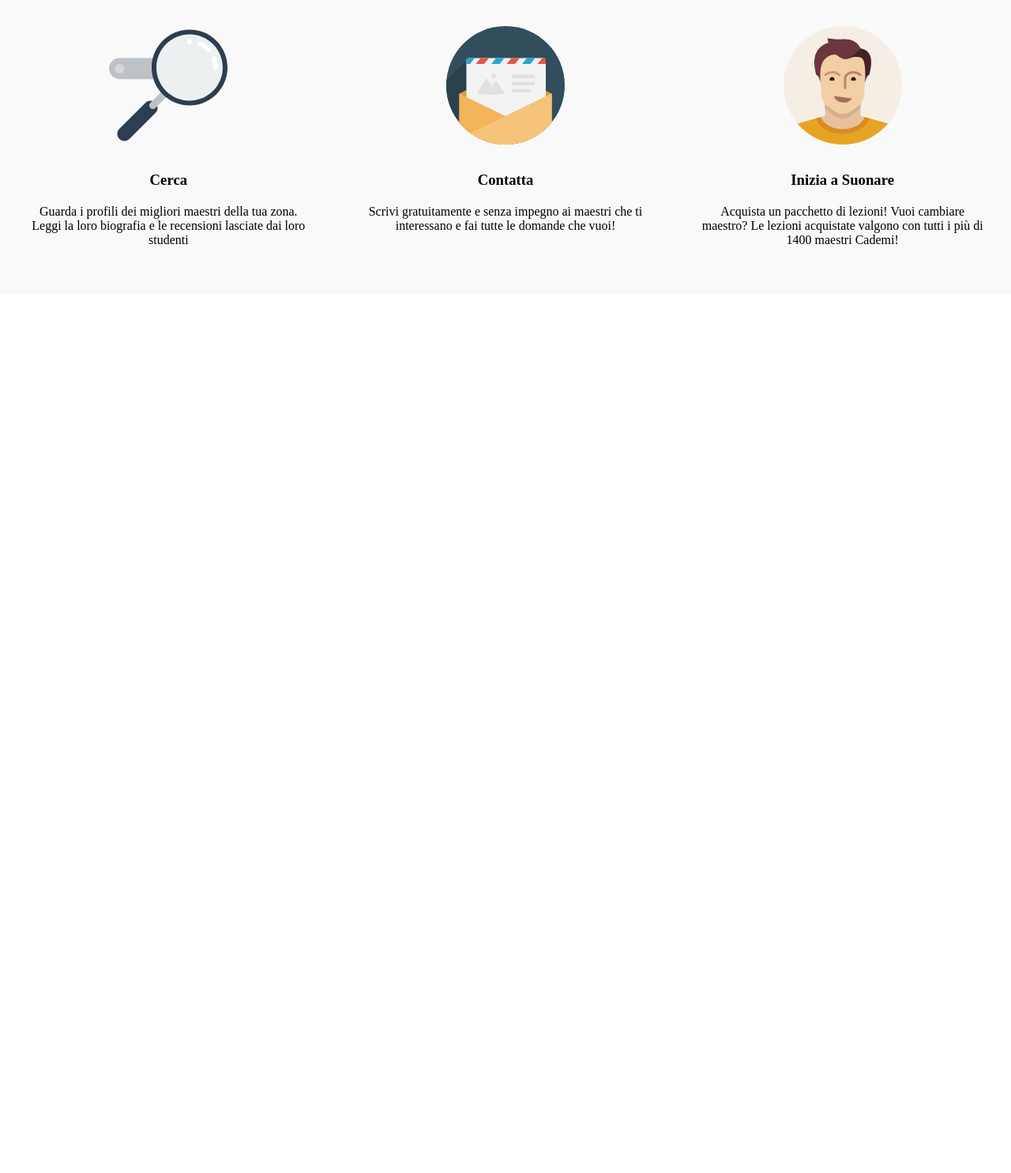
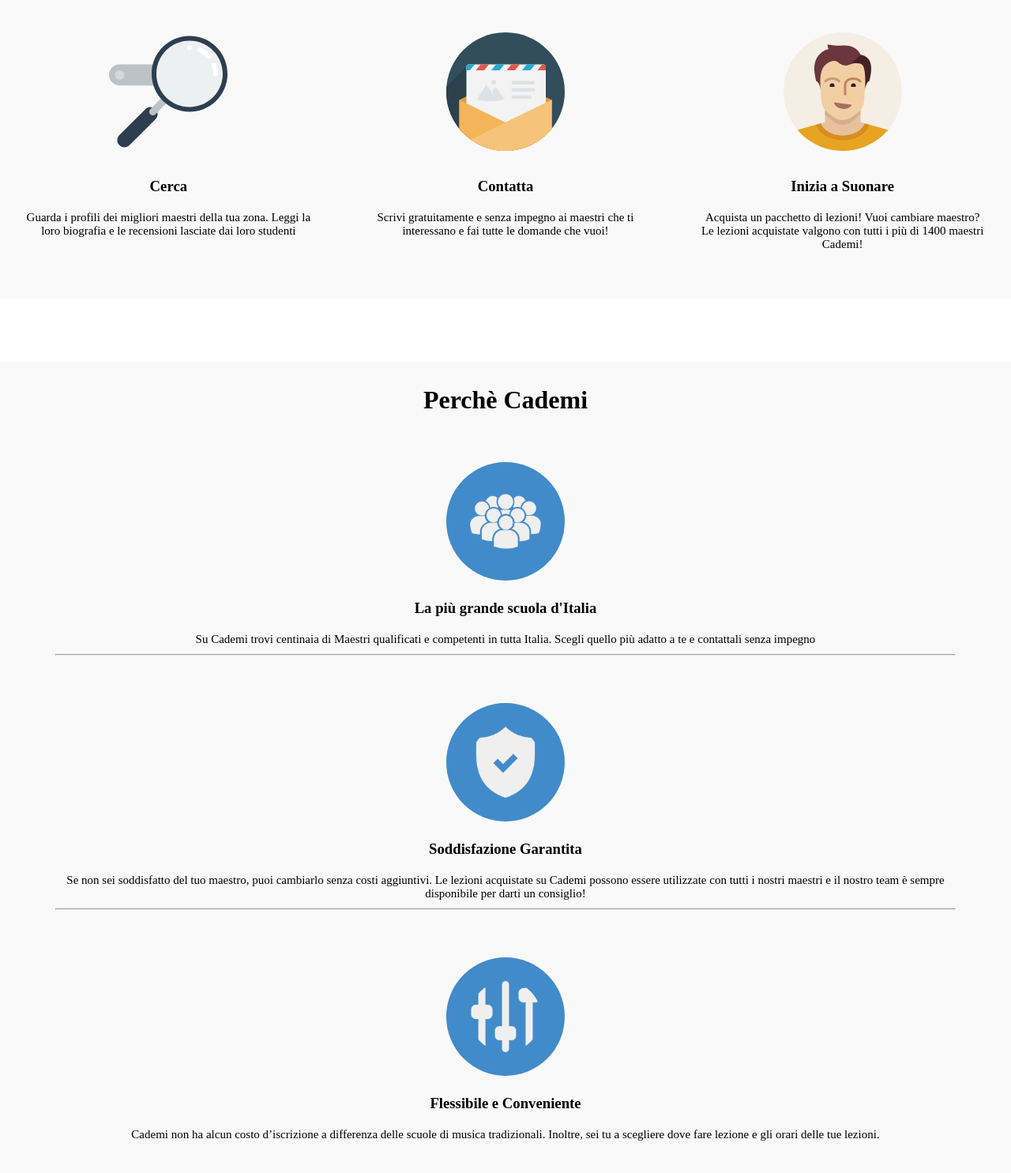
Before and after one commit to lorenaspiller/html-css-resp-wannabe-12bool, a plain HTML site: page index.html in a window 1280 px wide. Shown: the part 589-2074 px from the top of the page at 79% size. Before the commit the page ends 962 px from the top, so only its background shows below. Drawn offline with Linux system fonts and the light colour scheme.

Commit message:
aggiunta sezione why e reso layout responsivo

```diff
--- a/css/style.css
+++ b/css/style.css
@@ -6,7 +6,7 @@
 /* /debug */
 
 /* mix */
-.lezioni, .steps {
+.lezioni, .steps, .why {
   text-align: center;
 }
 /* mix */
@@ -14,6 +14,11 @@
 /* typo */
 h3 {
   margin-bottom: 20px;
+}
+
+p {
+  font-size: 15px;
+  margin-bottom: 10px;
 }
 /* typo */
 
@@ -59,3 +64,41 @@
   margin: 30px 0;
 }
 /* sezione steps */
+
+/* sezione why */
+.why {
+  margin-top: 80px;
+  background-color: #f9f9f9;
+}
+
+.scuola_img,
+.garanzia_img,
+.flessibilita_img {
+  background-color: #428bca;
+  border-radius: 50%;
+  padding: 30px;
+  height: 150px;
+  margin-bottom: 20px;
+}
+
+.why_titolo,
+.scuola,
+.garanzia,
+.flessibilita {
+  padding: 30px;
+}
+
+.scuola_testo,
+.garanzia_testo,
+.flessibilita_testo {
+  padding: 0 40px;
+}
+/* /sezione why */
+
+/* RESPONSIVE */
+@media screen and (min-width: 768px) and (max-width: 991px) {
+  hr {
+    display: none;
+  }
+}
+/* /RESPONSIVE */
--- a/index.html
+++ b/index.html
@@ -112,5 +112,67 @@
     </div>
     <!-- /sezione STEPS -->
 
+
+    <!-- sezione WHY -->
+    <div class="container why">
+
+      <!-- titolo why -->
+      <div class="col-lg-12 col-md-12 col-xs-12 why_titolo">
+        <h1>Perchè Cademi</h1>
+      </div>
+      <!-- /titolo why -->
+
+      <!-- scuola contenuto -->
+      <div class="col-lg-12 col-md-4 col-xs-12 scuola">
+
+        <!-- scuola immagine -->
+        <img class="scuola_img" src="img/icon/profile.png" alt="">
+        <!-- scuola immagine -->
+
+        <!-- scuola testo -->
+        <div class="scuola_testo">
+          <h3>La più grande scuola d'Italia</h3>
+          <p>Su Cademi trovi centinaia di Maestri qualificati e competenti in tutta Italia. Scegli quello più adatto a te e contattali senza impegno</p>
+          <hr>
+        </div>
+        <!-- scuola testo -->
+      </div>
+      <!-- /scuola contenuto -->
+
+      <!-- garanzia contenuto -->
+      <div class="col-lg-12 col-md-4 col-xs-12 garanzia">
+
+        <!-- garanzia immagine -->
+        <img class="garanzia_img" src="img/icon/secure.png" alt="">
+        <!-- garanzia immagine -->
+
+        <!-- garanzia testo -->
+        <div class="garanzia_testo">
+          <h3>Soddisfazione Garantita</h3>
+          <p>Se non sei soddisfatto del tuo maestro, puoi cambiarlo senza costi aggiuntivi. Le lezioni acquistate su Cademi possono essere utilizzate con tutti i nostri maestri e il nostro team è sempre disponibile per darti un consiglio!</p>
+          <hr>
+        </div>
+        <!-- /garanzia testo -->
+      </div>
+      <!-- /garanzia contenuto -->
+
+
+      <!-- flessibilita contenuto -->
+      <div class="col-lg-12 col-md-4 col-xs-12 flessibilita">
+
+        <!-- felssibilita immagine -->
+        <img class="flessibilita_img" src="img/icon/flex.png" alt="">
+        <!-- /felssibilita immagine -->
+
+        <div class="flessibilita_testo">
+          <h3>Flessibile e Conveniente</h3>
+          <p>Cademi non ha alcun costo d’iscrizione a differenza delle scuole di musica tradizionali. Inoltre, sei tu a scegliere dove fare lezione e gli orari delle tue lezioni.</p>
+        </div>
+      </div>
+      <!-- /flessibilita contenuto -->
+    </div>
+    <!-- /sezione WHY -->
+
+
   </body>
 </html>
```
